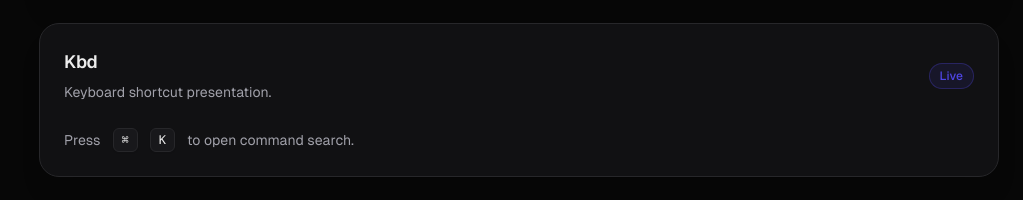
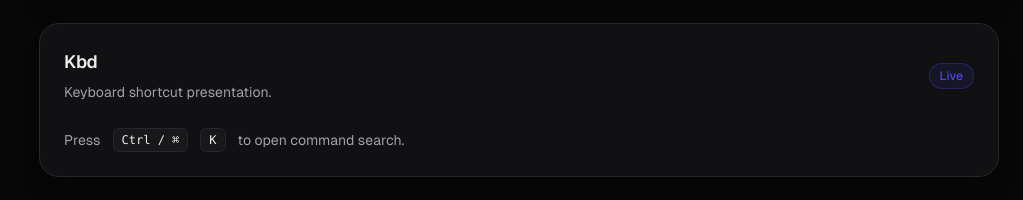
Before and after one commit to biznez-da-1/pro-ui-kit, a Next.js app: page / in a window 1280 px wide. Shown: the part 11164-11364 px from the top of the page, without its empty margins (257-1280 px from the left). Built offline with nearby package versions, Linux system fonts and the light colour scheme.

Commit message:
docs: show cross-platform command menu shortcut

```diff
--- a/src/app/page.tsx
+++ b/src/app/page.tsx
@@ -1065,7 +1065,7 @@ export function Example() {
         return (
           <div className="flex flex-wrap items-center gap-3 text-sm text-zinc-400">
             <span>Press</span>
-            <Kbd>⌘</Kbd>
+            <Kbd>Ctrl / ⌘</Kbd>
             <Kbd>K</Kbd>
             <span>to open command search.</span>
           </div>
```
